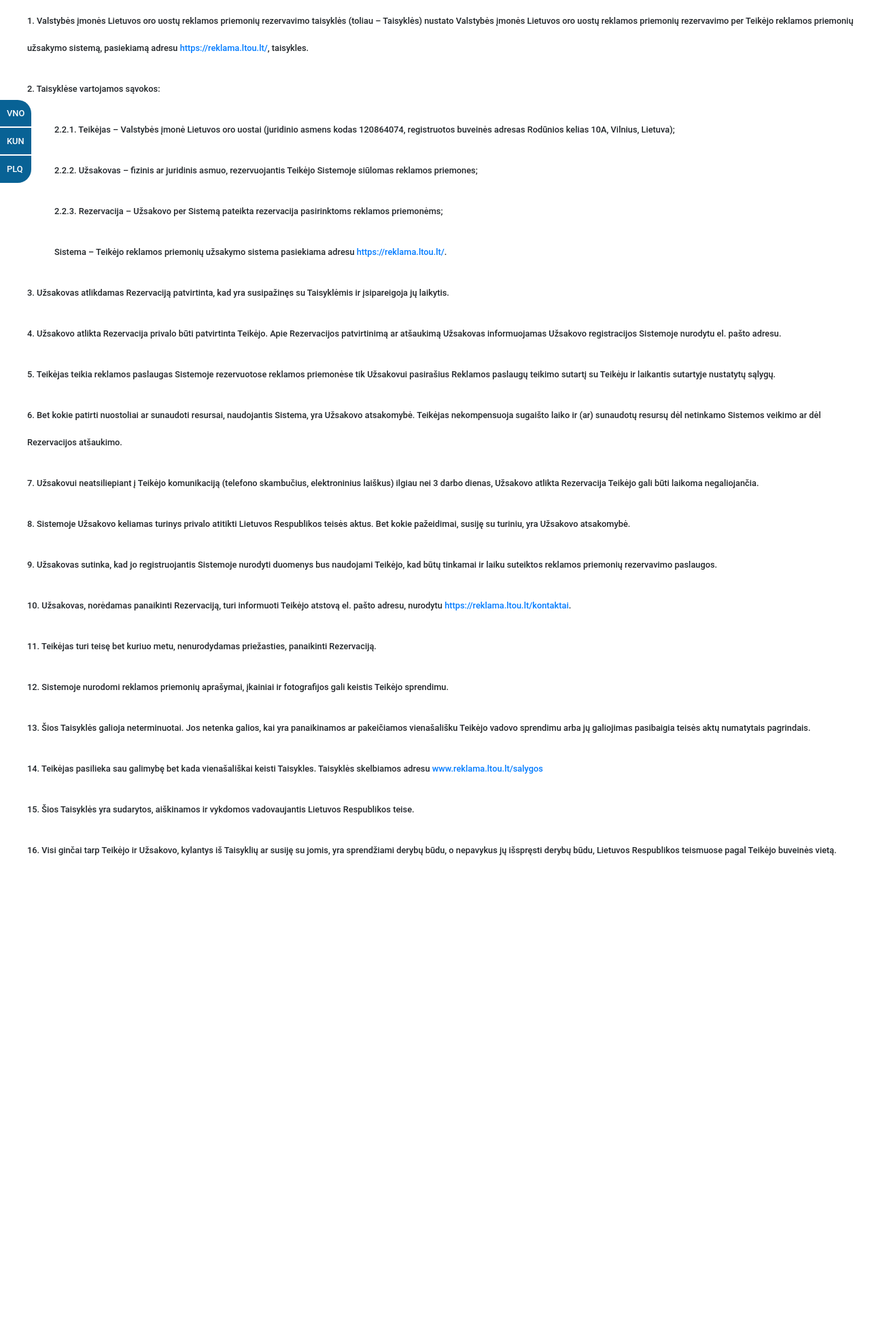
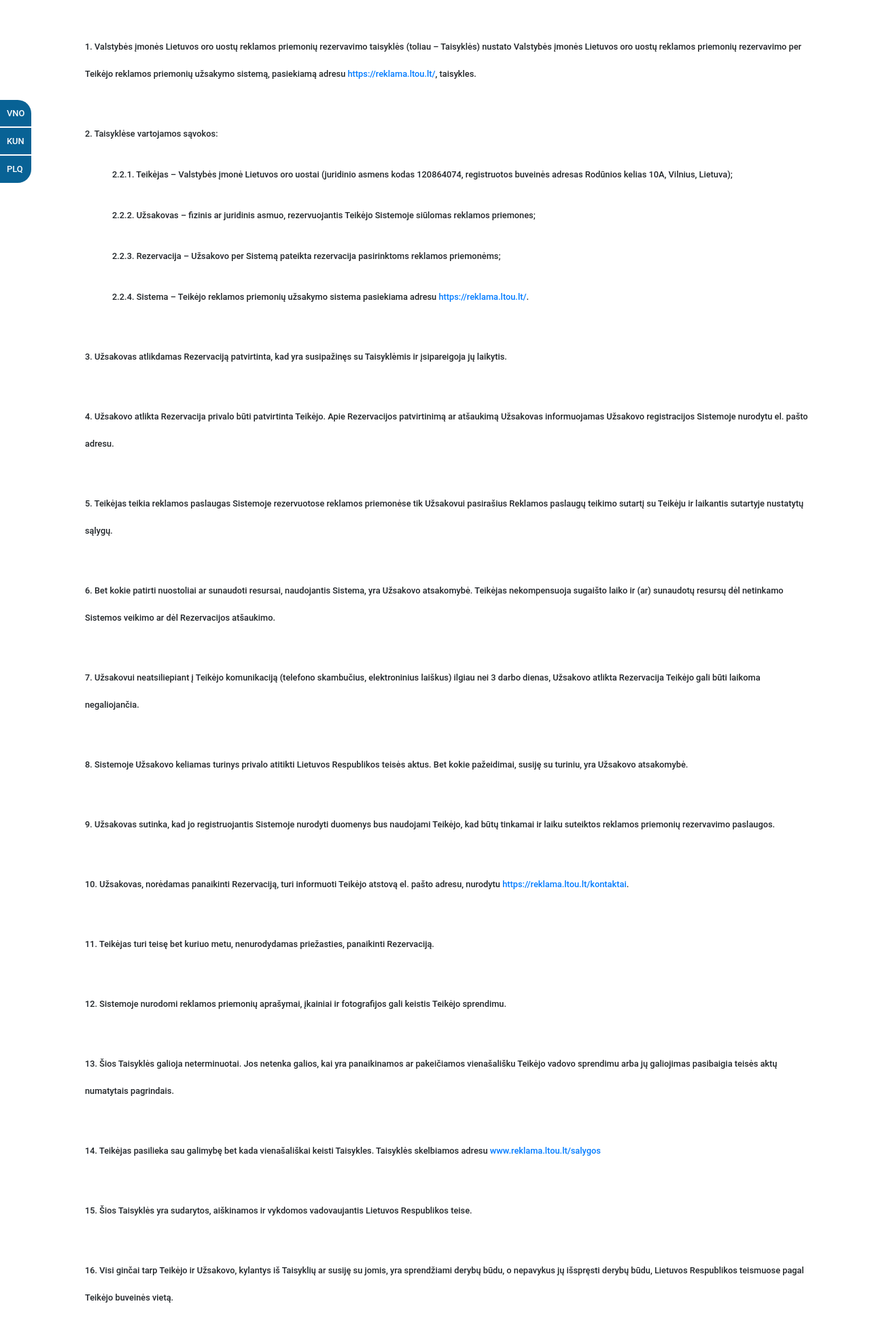
Before and after one commit to roguckas/ltou, a PHP site: page /terms.php in a window 1280 px wide. Shown: the part 173-2122 px from the top of the page at 68% size. Before the commit the page ends 1431 px from the top, so only its background shows below. Run offline with PHP 8.4, Linux system fonts and the light colour scheme; some libraries are stand-ins or nearby versions.

Commit message:
Terms update.

```diff
--- a/terms.php
+++ b/terms.php
@@ -6,16 +6,16 @@
 <body>
 <?php  include 'header.php'?>
 
-<div class="text-center m-auto">
-    <h1 class="col-10 text-center mt-5 pt-5">VALSTYBĖS ĮMONĖS LIETUVOS ORO UOSTŲ REKLAMOS PRIEMONIŲ REZERVAVIMO TAISYKLĖS</h1>
+<div class="text-center container">
+    <h1 class="mt-5 pt-5">VALSTYBĖS ĮMONĖS LIETUVOS ORO UOSTŲ REKLAMOS PRIEMONIŲ REZERVAVIMO TAISYKLĖS</h1>
 
-    <ol class="text-left">
+    <ol class="text-left mt-5">
         <li>1. Valstybės įmonės Lietuvos oro uostų reklamos priemonių rezervavimo taisyklės (toliau –
             Taisyklės) nustato Valstybės įmonės Lietuvos oro uostų reklamos priemonių rezervavimo per
             Teikėjo reklamos priemonių užsakymo sistemą, pasiekiamą adresu <a href="https://reklama.ltou.lt/" target="_blank">https://reklama.ltou.lt/</a>,
             taisykles.
         </li>
-        <li>2. Taisyklėse vartojamos sąvokos:</li>
+        <li class="mt-5">2. Taisyklėse vartojamos sąvokos:</li>
         <ol>
             <li>2.2.1. Teikėjas – Valstybės įmonė Lietuvos oro uostai (juridinio asmens kodas 120864074,
                 registruotos buveinės adresas Rodūnios kelias 10A, Vilnius, Lietuva);
@@ -24,39 +24,39 @@
                 priemones;
             </li>
             <li>2.2.3. Rezervacija – Užsakovo per Sistemą pateikta rezervacija pasirinktoms reklamos priemonėms;</li>
-            <li>Sistema – Teikėjo reklamos priemonių užsakymo sistema pasiekiama adresu
+            <li>2.2.4. Sistema – Teikėjo reklamos priemonių užsakymo sistema pasiekiama adresu
                 <a href="https://reklama.ltou.lt/" target="_blank">https://reklama.ltou.lt/</a>.
             </li>
         </ol>
-        <li>3. Užsakovas atlikdamas Rezervaciją patvirtinta, kad yra susipažinęs su Taisyklėmis ir
+        <li class="mt-5">3. Užsakovas atlikdamas Rezervaciją patvirtinta, kad yra susipažinęs su Taisyklėmis ir
             įsipareigoja jų laikytis.</li>
-        <li>4. Užsakovo atlikta Rezervacija privalo būti patvirtinta Teikėjo. Apie Rezervacijos patvirtinimą
+        <li class="mt-5">4. Užsakovo atlikta Rezervacija privalo būti patvirtinta Teikėjo. Apie Rezervacijos patvirtinimą
             ar atšaukimą Užsakovas informuojamas Užsakovo registracijos Sistemoje nurodytu el. pašto adresu.</li>
-        <li>5. Teikėjas teikia reklamos paslaugas Sistemoje rezervuotose reklamos priemonėse tik
+        <li class="mt-5">5. Teikėjas teikia reklamos paslaugas Sistemoje rezervuotose reklamos priemonėse tik
             Užsakovui pasirašius Reklamos paslaugų teikimo sutartį su Teikėju ir laikantis sutartyje nustatytų
             sąlygų.</li>
-        <li>6. Bet kokie patirti nuostoliai ar sunaudoti resursai, naudojantis Sistema, yra Užsakovo
+        <li class="mt-5">6. Bet kokie patirti nuostoliai ar sunaudoti resursai, naudojantis Sistema, yra Užsakovo
             atsakomybė. Teikėjas nekompensuoja sugaišto laiko ir (ar) sunaudotų resursų dėl netinkamo Sistemos
             veikimo ar dėl Rezervacijos atšaukimo.</li>
-        <li>7. Užsakovui neatsiliepiant į Teikėjo komunikaciją (telefono skambučius, elektroninius laiškus)
+        <li class="mt-5">7. Užsakovui neatsiliepiant į Teikėjo komunikaciją (telefono skambučius, elektroninius laiškus)
             ilgiau nei 3 darbo dienas, Užsakovo atlikta Rezervacija Teikėjo gali būti laikoma negaliojančia.</li>
-        <li>8. Sistemoje Užsakovo keliamas turinys privalo atitikti Lietuvos Respublikos teisės aktus. Bet
+        <li class="mt-5">8. Sistemoje Užsakovo keliamas turinys privalo atitikti Lietuvos Respublikos teisės aktus. Bet
             kokie pažeidimai, susiję su turiniu, yra Užsakovo atsakomybė.</li>
-        <li>9. Užsakovas sutinka, kad jo registruojantis Sistemoje nurodyti duomenys bus naudojami
+        <li class="mt-5">9. Užsakovas sutinka, kad jo registruojantis Sistemoje nurodyti duomenys bus naudojami
             Teikėjo, kad būtų tinkamai ir laiku suteiktos reklamos priemonių rezervavimo paslaugos.</li>
-        <li>10. Užsakovas, norėdamas panaikinti Rezervaciją, turi informuoti Teikėjo atstovą el. pašto
+        <li class="mt-5">10. Užsakovas, norėdamas panaikinti Rezervaciją, turi informuoti Teikėjo atstovą el. pašto
             adresu, nurodytu <a href="https://reklama.ltou.lt/kontaktai" target="_blank">https://reklama.ltou.lt/kontaktai</a>.</li>
-        <li>11. Teikėjas turi teisę bet kuriuo metu, nenurodydamas priežasties, panaikinti Rezervaciją.</li>
-        <li>12. Sistemoje nurodomi reklamos priemonių aprašymai, įkainiai ir fotografijos gali keistis
+        <li class="mt-5">11. Teikėjas turi teisę bet kuriuo metu, nenurodydamas priežasties, panaikinti Rezervaciją.</li>
+        <li class="mt-5">12. Sistemoje nurodomi reklamos priemonių aprašymai, įkainiai ir fotografijos gali keistis
             Teikėjo sprendimu.</li>
-        <li>13. Šios Taisyklės galioja neterminuotai. Jos netenka galios, kai yra panaikinamos ar pakeičiamos
+        <li class="mt-5">13. Šios Taisyklės galioja neterminuotai. Jos netenka galios, kai yra panaikinamos ar pakeičiamos
             vienašališku Teikėjo vadovo sprendimu arba jų galiojimas pasibaigia teisės aktų numatytais
             pagrindais.</li>
-        <li>14. Teikėjas pasilieka sau galimybę bet kada vienašališkai keisti Taisykles. Taisyklės
+        <li class="mt-5">14. Teikėjas pasilieka sau galimybę bet kada vienašališkai keisti Taisykles. Taisyklės
             skelbiamos adresu <a href="https://reklama.ltou.lt/salygos" target="_blank">www.reklama.ltou.lt/salygos</a></li>
-        <li>15. Šios Taisyklės yra sudarytos, aiškinamos ir vykdomos vadovaujantis Lietuvos Respublikos
+        <li class="mt-5">15. Šios Taisyklės yra sudarytos, aiškinamos ir vykdomos vadovaujantis Lietuvos Respublikos
             teise.</li>
-        <li>16. Visi ginčai tarp Teikėjo ir Užsakovo, kylantys iš Taisyklių ar susiję su jomis, yra sprendžiami
+        <li class="mt-5">16. Visi ginčai tarp Teikėjo ir Užsakovo, kylantys iš Taisyklių ar susiję su jomis, yra sprendžiami
             derybų būdu, o nepavykus jų išspręsti derybų būdu, Lietuvos Respublikos teismuose pagal Teikėjo
             buveinės vietą.</li>
 
```
